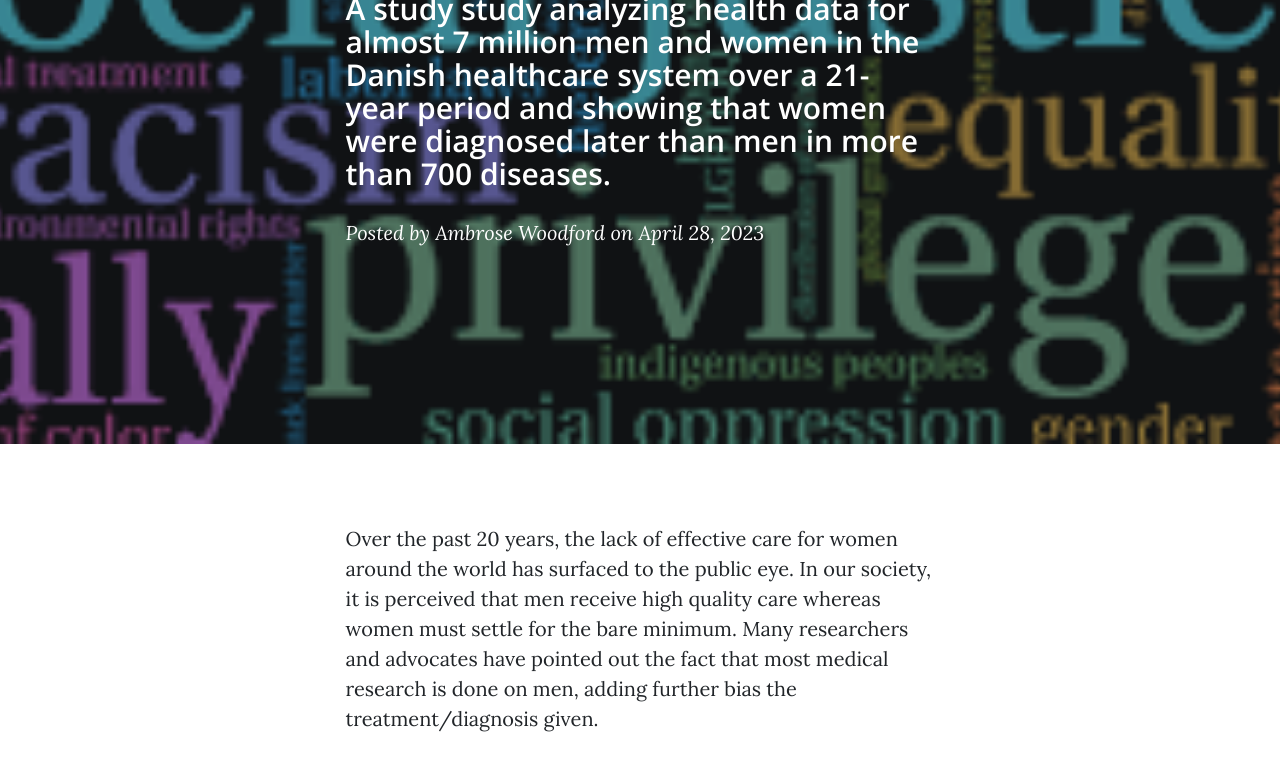
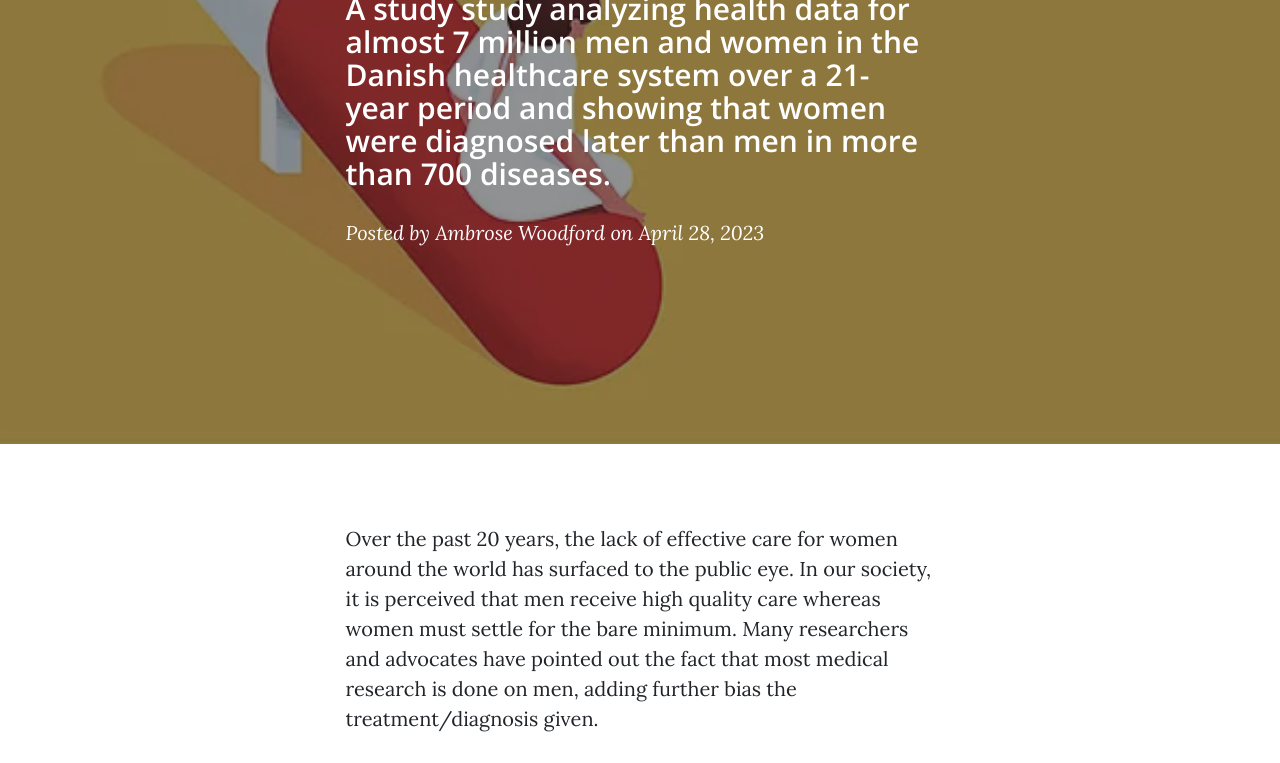
Before and after one commit to BrynRehling/ISS210SS23Sec004Team28, a plain HTML site: page fourthpost.html in a window 1280 px wide. Shown: the part 489-1252 px from the top of the page. Drawn offline with nearby package versions, Linux system fonts and the light colour scheme.

Commit message:
Update fourthpost.html

```diff
--- a/fourthpost.html
+++ b/fourthpost.html
@@ -37,7 +37,7 @@
             </div>
         </nav>
         <!-- Page Header-->
-        <header class="masthead" style="background-image: url('assets/img/keywords.jpeg')">
+        <header class="masthead" style="background-image: url('assets/img/5548aa_e9a8f3afa93f49aa856d37080e02f81e~mv2.webp')">
             <div class="container position-relative px-4 px-lg-5">
                 <div class="row gx-4 gx-lg-5 justify-content-center">
                     <div class="col-md-10 col-lg-8 col-xl-7">
```
